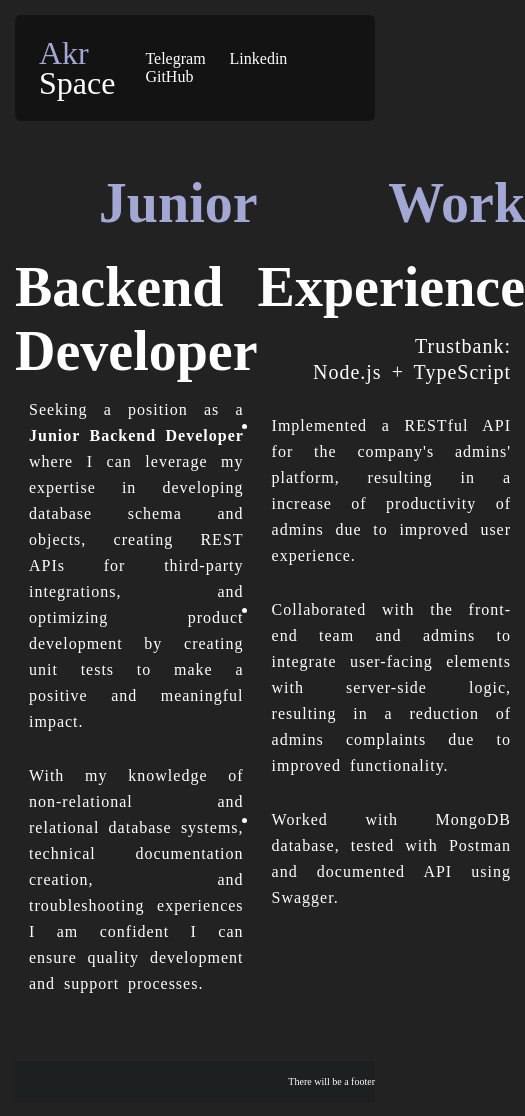
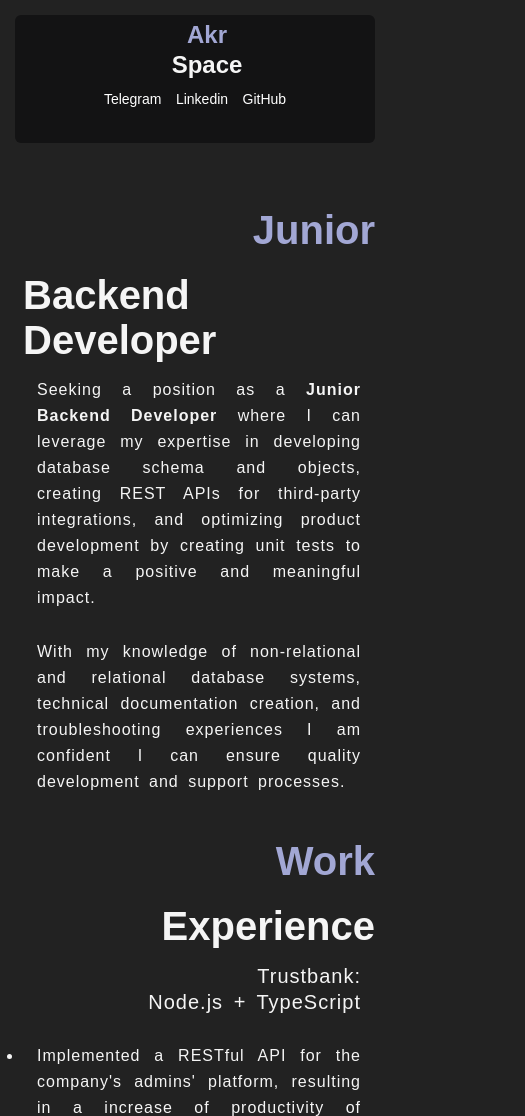
Before and after one commit to 21akr/landing-page, a plain HTML site: page index.html in a window 390 px wide. Shown: the top 1116 px of the page, 525 px wide, since content can reach past the window. Drawn offline with Linux system fonts and the light colour scheme.

Commit message:
v1.0 i guess...

```diff
--- a/index.html
+++ b/index.html
@@ -6,7 +6,6 @@
     <title>Akr Space</title>
     <link href="./styles.css" rel="stylesheet">
 </head>
-
 <body>
 <header>
     <div id="title">
@@ -14,11 +13,11 @@
         <h1>Space</h1>
     </div>
 
-    <div class="links">
+    <nav class="links">
         <a href="https://t.me/v21akr">Telegram</a>
         <a href="https://www.linkedin.com/in/mukhammadrasul-akr-82a680167/" target="_blank">Linkedin</a>
-        <a href="https://github.com/wellfernandes" target="_blank">GitHub</a>
-    </div>
+        <a href="https://github.com/21akr" target="_blank">GitHub</a>
+    </nav>
 </header>
 
 <main>
@@ -80,20 +79,9 @@
     </section>
 </main>
 
-<footer>
-    <div class="footer">
-        <!--        <form class="form">-->
-        <!--            <label>-->
-        <!--                <input type="text" placeholder="Nome">-->
-        <!--            </label>-->
-
-        <!--            <label>-->
-        <!--                <input type="email" placeholder="Email">-->
-        <!--            </label>-->
-
-        <!--            <button type="submit">Send</button>-->
-        <!--        </form>-->
-        There will be a footer
+<footer class="footer">
+    <div class="footer-content">
+        <p>© 2024 Akr. All rights reserved.</p>
     </div>
 </footer>
 </body>
--- a/styles.css
+++ b/styles.css
@@ -1,40 +1,32 @@
+/* Reset default styles */
 * {
     margin: 0;
     padding: 0;
     box-sizing: border-box;
 }
 
-body, html {
-    height: 100%;
-    color: #F5F5F5;
-}
-
+/* Global styles */
 body {
     display: flex;
     flex-direction: column;
     justify-content: space-around;
-    background-color: rgb(34, 34, 34);
-    color: white;
-    font-family: poppinsregular;
+    background-color: #222222;
+    color: #F5F5F5;
+    font-family: 'Poppins', sans-serif;
     max-width: 1200px;
     margin: 0 auto;
-    padding: 15px 15px 100px;
+    padding: 15px;
     min-height: 100vh;
 }
 
 header {
     display: flex;
-    flex-direction: row;
     justify-content: space-between;
     align-items: center;
     background: #131314;
     padding: 15px 0;
     border-radius: 6px;
-}
-
-header,
-footer {
-    width: 100%;
+    margin-bottom: 15px;
 }
 
 a {
@@ -49,13 +41,8 @@ a:hover {
     background: rgba(0, 0, 0, 0.31);
 }
 
-h1 {
-    font-weight: 200;
-}
-
 main {
     display: flex;
-    flex-direction: row;
     justify-content: space-between;
     align-items: flex-end;
     padding: 50px 0;
@@ -64,30 +51,20 @@ main {
 section {
     display: flex;
     flex-direction: column;
-
     height: 100%;
-}
-
-section:first-child {
-    justify-content: space-between;
 }
 
 h2 {
     font-size: 56px;
-    font-family: poppinsmedium;
-
     margin: 0;
 }
 
 p,
 li {
-    font-family: poppinslight;
     text-align: justify;
-
     letter-spacing: 1px;
     word-spacing: 4px;
     line-height: 26px;
-
     padding: 14px;
     max-width: 500px;
 }
@@ -128,7 +105,6 @@ input {
 }
 
 footer {
-    font-family: poppinslight;
     padding: 15px 0;
     margin-bottom: 0;
     font-size: 10px;
@@ -166,7 +142,71 @@ footer {
     justify-content: center;
 }
 
+.footer {
+    background-color: #131314;
+    color: #ffffff;
+    text-align: center;
+    padding: 20px;
+    width: 100%;
+}
+
+.footer-content {
+    max-width: 1200px;
+    margin: 0 auto;
+}
+
 ::selection {
     background-color: #A2A7D4;
     color: #FFF;
 }
+
+@media only screen and (max-width: 768px) {
+   h1 {
+       font-size: 28px;
+   }
+
+    h2 {
+       font-size: 46px;
+   }
+
+    main {
+        flex-direction: column;
+        align-items: center;
+    }
+
+    a {
+        padding: 5px ;
+        font-size: 16px;
+    }
+
+    section {
+        margin-bottom: 30px;
+        margin-left: 8px;
+    }
+
+    form [type="text"],
+    form [type="email"],
+    form [type="submit"] {
+        width: 100%;
+    }
+}
+
+@media only screen and (max-width: 405px) {
+    header {
+        display: flex;
+        flex-direction: column;
+    }
+
+    h1 {
+        text-align: center;
+        font-size: 24px;
+    }
+
+    h2 {
+        font-size: 40px;
+    }
+
+    a {
+        font-size: 14px;
+    }
+}
```
